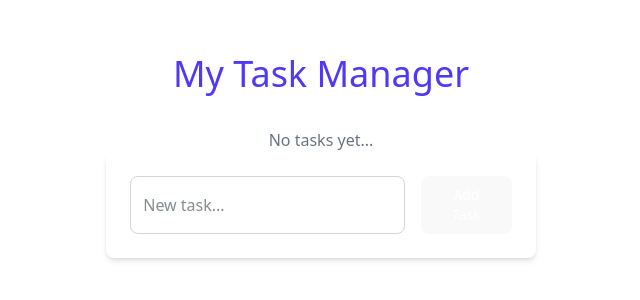
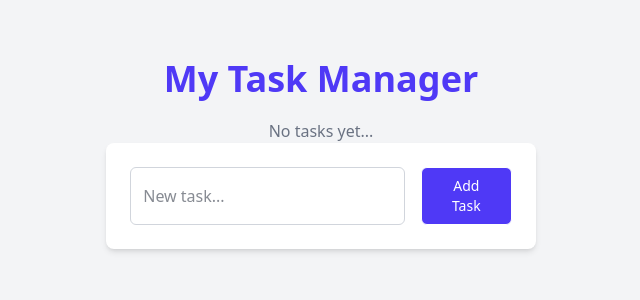
Before and after one commit to hollyskinner97/my-task-manager-frontend, a React (Vite) app: page / in a window 1280 px wide. Shown: the part 230-530 px from the top of the page, without its empty margins (319-959 px from the left). Built offline with nearby package versions, Linux system fonts and the light colour scheme; no server answers.

Commit message:
reformat index.css

```diff
--- a/src/index.css
+++ b/src/index.css
@@ -1,5 +1,6 @@
 @import "tailwindcss";
 
+/* Global styles */
 :root {
   font-family: system-ui, Avenir, Helvetica, Arial, sans-serif;
   line-height: 1.5;
@@ -8,53 +9,65 @@
 }
 
 body {
-  @apply bg-gray-900 text-white min-h-screen flex items-center justify-center;
+  @apply bg-gray-100 text-gray-900 min-h-screen flex flex-col items-center justify-center py-10 px-4;
   font-family: inherit;
   margin: 0;
 }
 
-a {
-  @apply text-indigo-600 font-medium;
+h1 {
+  @apply text-4xl font-semibold text-center text-indigo-600;
+  margin-bottom: 20px;
 }
 
-a:hover {
-  @apply text-indigo-500;
+h2 {
+  @apply text-xl font-semibold text-indigo-500;
 }
 
+/* Button styles */
 button {
-  @apply px-6 py-2 rounded-lg text-sm font-medium cursor-pointer border transition-all duration-200;
-  background-color: #1a1a1a;
-  border-color: transparent;
+  @apply px-6 py-2 rounded-md text-sm font-medium cursor-pointer border transition-all duration-200;
 }
 
 button:hover {
-  @apply border-indigo-600;
+  @apply bg-indigo-600 text-white;
 }
 
-button:focus,
-button:focus-visible {
-  outline: 4px auto -webkit-focus-ring-color;
+/* Input and form styling */
+input[type="text"] {
+  @apply p-3 border border-gray-300 rounded-md focus:outline-none focus:ring-2 focus:ring-blue-500 w-full;
 }
 
-h1 {
-  @apply text-4xl leading-tight;
+input:focus {
+  @apply border-indigo-500;
 }
 
-@media (prefers-color-scheme: light) {
-  :root {
-    --bg-color: #ffffff;
-    --text-color: #213547;
+/* Cards / containers */
+.card,
+.task-item {
+  @apply bg-white shadow-md rounded-lg p-4 mb-4 w-full max-w-3xl mx-auto;
+}
+
+/* Form styling */
+.task-form {
+  @apply flex flex-col sm:flex-row items-center space-x-4 bg-white p-6 rounded-lg shadow-md mb-8 max-w-4xl mx-auto w-full;
+}
+
+/* Responsive: Improved for mobile */
+@media (max-width: 640px) {
+  body {
+    @apply px-2;
   }
 
-  body {
-    @apply bg-white text-gray-900;
+  h1 {
+    @apply text-3xl;
   }
 
-  a:hover {
-    @apply text-indigo-700;
+  .task-form {
+    @apply flex-col items-center;
   }
 
-  button {
-    background-color: #f9f9f9;
+  .card,
+  .task-item {
+    @apply w-full max-w-full mx-auto;
   }
 }
```
